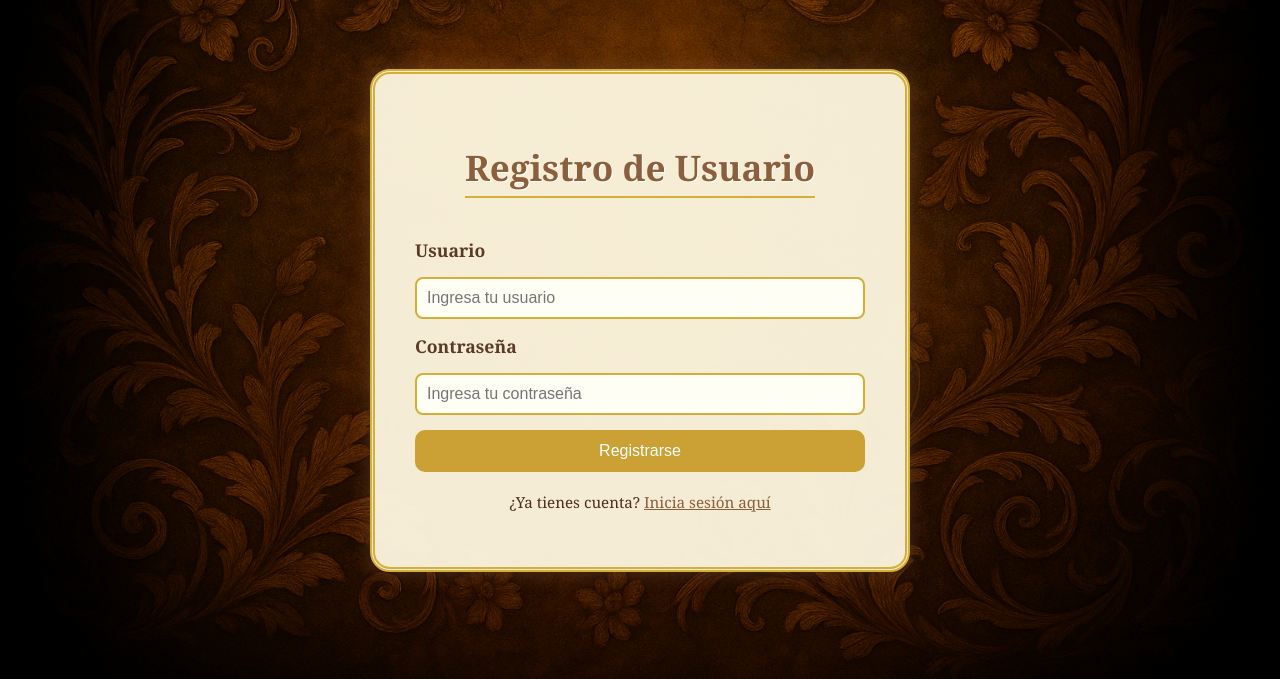
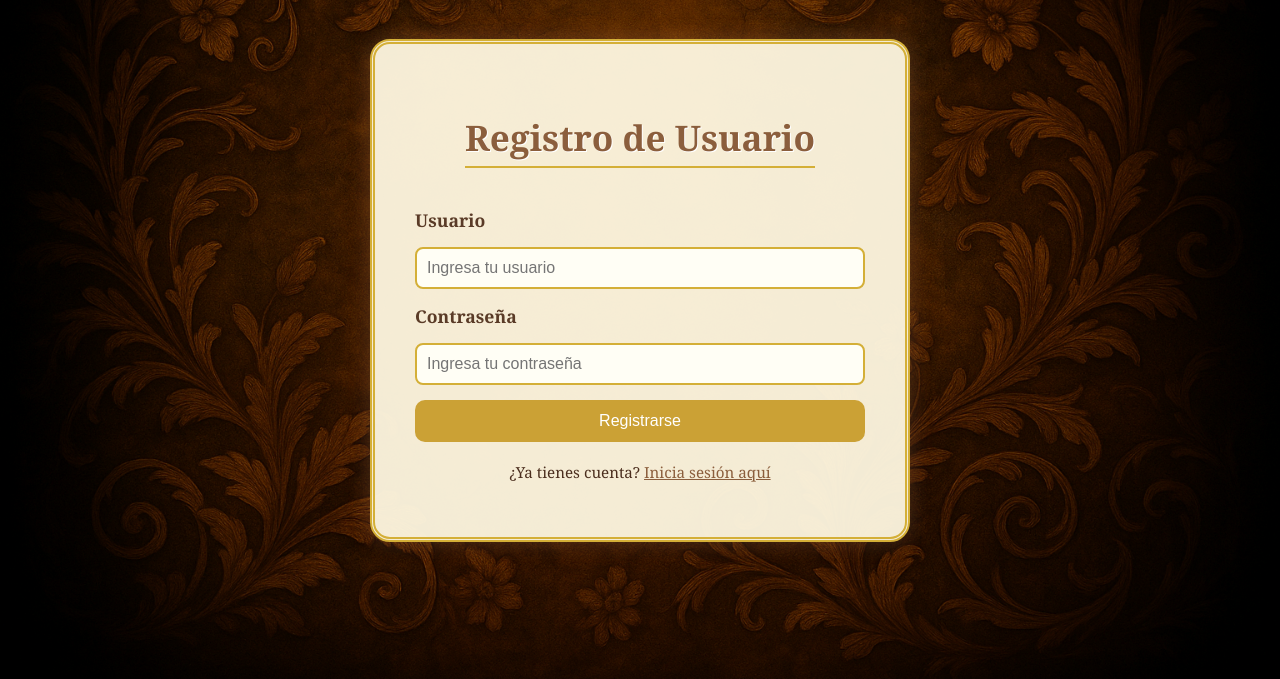
Before and after one commit to NicolasR1313/semanasanta, a PHP site: page / in a window 1280 px wide. Shown: the part 121-800 px from the top of the page. Run offline with PHP 8.4, Linux system fonts and the light colour scheme.

Commit message:
Update index.php

```diff
--- a/semanasanta-main/semanasanta/index.php
+++ b/semanasanta-main/semanasanta/index.php
@@ -47,7 +47,7 @@ if ($_SERVER["REQUEST_METHOD"] == "POST") {
     background-color: rgba(255, 248, 225, 0.95);
     max-width: 450px; /* antes 500px */
 
-    margin: 90px auto;
+    margin: 60px auto;
     padding: 40px;
     border-radius: 20px;
     border: 5px double #d4af37;
```
